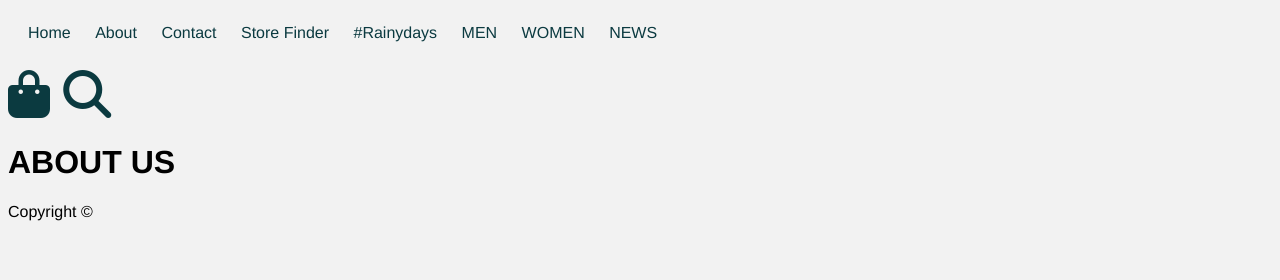
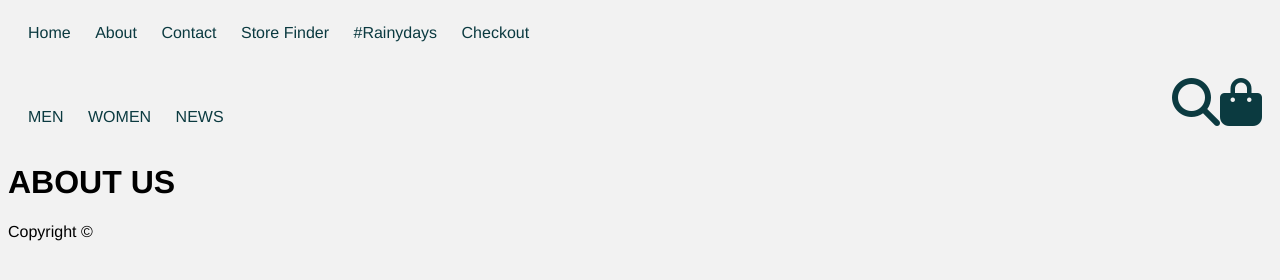
Before and after one commit to mrh1992/marthehollund-rainydays, a plain HTML site: page about.html in a window 1280 px wide. Shown: the part 122-402 px from the top of the page. Drawn offline with Linux system fonts and the light colour scheme.

Commit message:
updates contact and about

```diff
--- a/about.html
+++ b/about.html
@@ -25,15 +25,20 @@
           <li><a href="contact.html" class="nav-list">Contact</a></li>
           <li><a href="storefinder.html" class="nav-list">Store Finder</a></li>
           <li><a href="rainydays.html" class="nav-list">#Rainydays</a></li>
-          <li><a href="products/men.html" class="nav-list">MEN</a></li>
-          <li><a href="products/women.html" class="nav-list">WOMEN</a></li>
-          <li><a href="products/news.html" class="nav-list">NEWS</a></li>
+          <li><a href="checkout.html" class="nav-list">Checkout</a></li>
         </ul>
       </nav>
-      <span style="font-size: 3em">
-        <i class="fas fa-shopping-bag"></i>
-        <i class="fas fa-search"></i>
-      </span>
+      <nav>
+        <ul class="nav-product">
+          <li><a href="products/men.html" class="nav-product">MEN</a></li>
+          <li><a href="products/women.html" class="nav-product">WOMEN</a></li>
+          <li><a href="products/news.html" class="nav-product">NEWS</a></li>
+          <span style="font-size: 3em">
+            <a href="cart.html"><i class="fas fa-shopping-bag floated"></i></a>
+            <a href="search.html"><i class="fas fa-search floated"></i></a>
+          </span>
+        </ul>
+      </nav>
     </header>
     <main>
       <h1>ABOUT US</h1>
```
Also changed, not shown: contact.html (+12 -3 lines).
